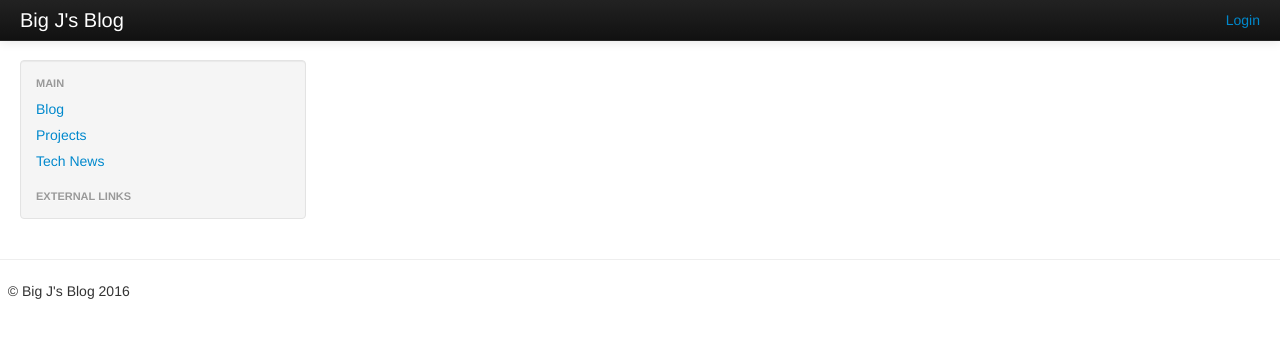
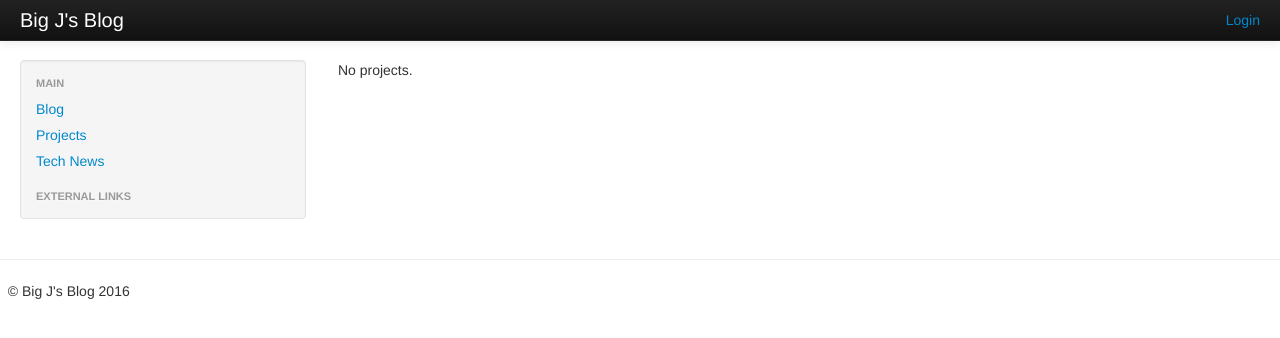
Before and after one commit to jonjeden/jje_blog, a Django app: page /project/ in a window 1280 px wide. Shown: the top 338 px of the page. Run offline with Django 3.2, Linux system fonts and the light colour scheme; data that the repository does not hold is empty; some libraries are stand-ins or nearby versions.

Commit message:
added note for no projects

```diff
--- a/blog/templates/project/project_list.html
+++ b/blog/templates/project/project_list.html
@@ -4,6 +4,7 @@
 
 {% block content %}
 
+{% if projects %}
 	{% for project in projects %}
 		<div class="project">
 				<a href="{% url 'project_detail' pk=project.pk %}">{{ project.name }}</a>
@@ -13,6 +14,12 @@
 		</div>
 	{% endfor %}
 
+{% else %}
+
+<p>No projects.</p>
+
+{% endif %}
+
 {% endblock %}
 
 {% block side_block %}
```
